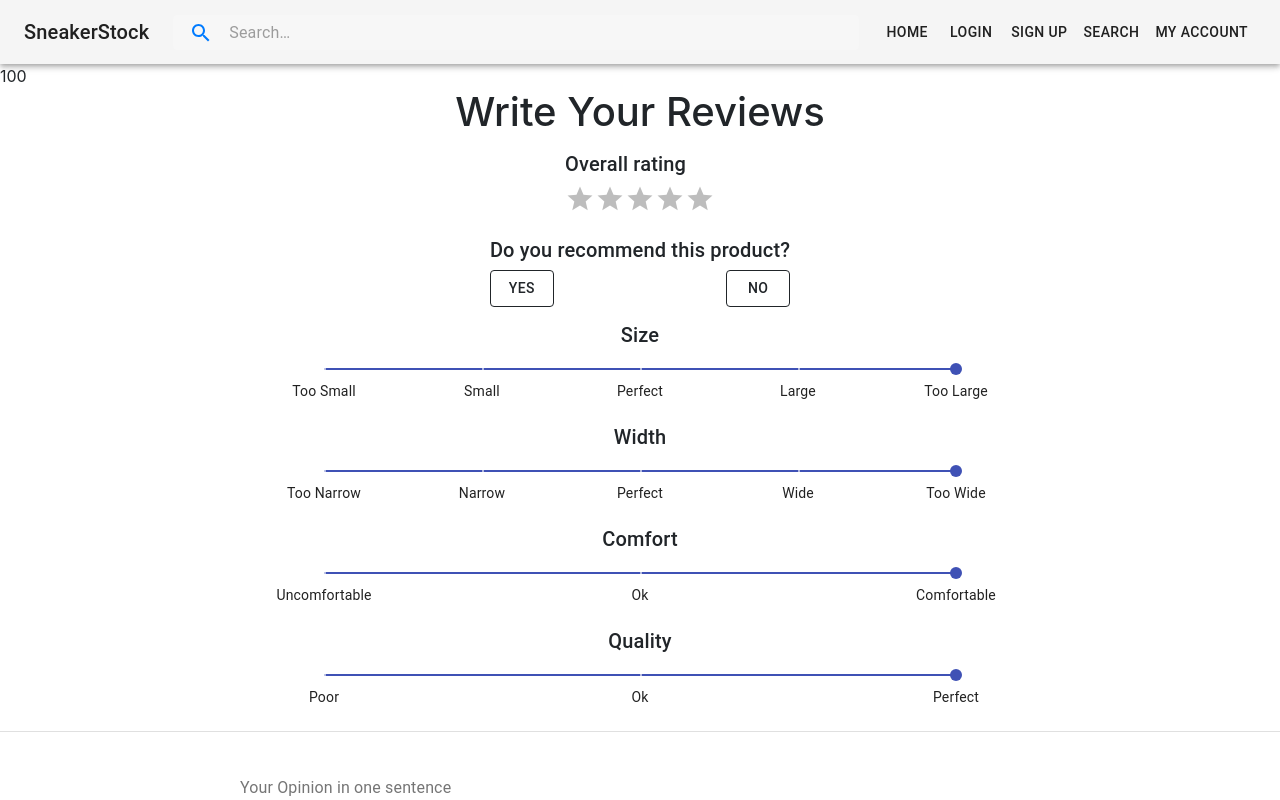
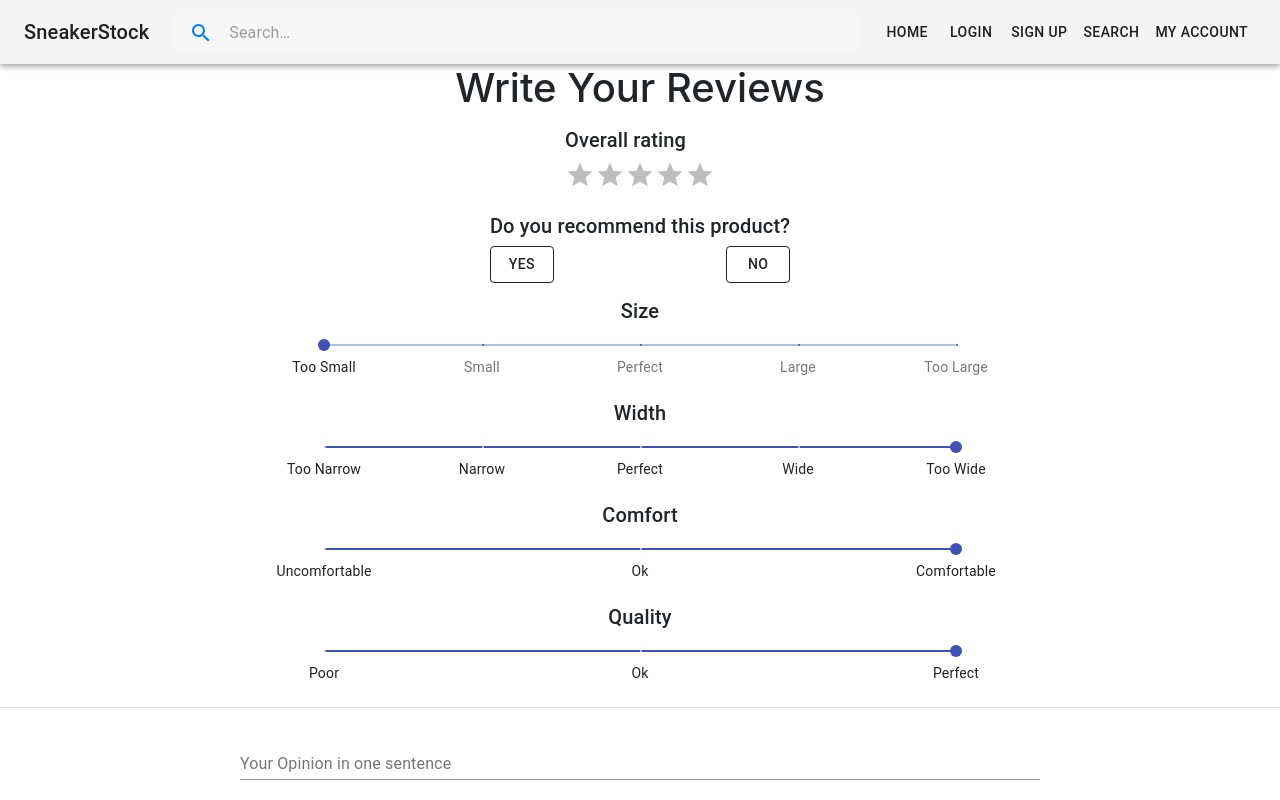
Before and after one commit to xkong93/wbdv-su19-Sneakers-project-react-client, a React (Create React App) app: page /add/1/1 in a window 1280 px wide. Shown: the top 800 px of the page. Built offline with nearby package versions, Linux system fonts and the light colour scheme.

Commit message:
Update AddingComponent.js

```diff
--- a/src/component/ReviewComponents/AddingComponent.js
+++ b/src/component/ReviewComponents/AddingComponent.js
@@ -65,22 +65,28 @@ export default function AddingComponent() {
     const reviewService= ReviewService.getInstance();
     const [values, setValues] = React.useState({
         overall:'',
-        size: 100,
+        size: 0,
         width: 100,
         comfort: 100,
         quality: 100,
         description: '',
-        isRecommend: false,
+        isRecommend: false
     });
 
+    // const [size, setSize] = React.useState(30);
+    //
+    // const handleChange1 = (event, newValue) => {
+    //     setSize(newValue);
+    // };
+
     const handleChange = prop => event => {
-        setValues({ ...values, [prop]: event.target.value });
+        setValues(values[prop].setValue( event.target.value))
     };
 
-    const notRecommend = () =>
-        setValues({...values, isRecommend: false})
-    const Recommend =() =>
-        setValues({...values, isRecommend: true})
+    const notRecommend = () =>{
+        setValues({...values, isRecommend: false})}
+    const Recommend =() =>{
+        setValues({...values, isRecommend: true})}
 
 
     function createReview (review, pid, uid) {
@@ -89,11 +95,11 @@ export default function AddingComponent() {
 
 
     const marks = [
-        {value: 0, label: 'Too Small',},
-        {value: 25, label: 'Small',},
-        {value: 50, label: 'Perfect',},
-        {value: 75, label: 'Large',},
-        {value: 100, label: 'Too Large',},
+        {value: 1, label: 'Too Small',},
+        {value: 2, label: 'Small',},
+        {value: 3, label: 'Perfect',},
+        {value: 4, label: 'Large',},
+        {value: 5, label: 'Too Large',},
     ];
     const marks1 = [
         {value: 0, label: 'Too Narrow',},
@@ -119,7 +125,7 @@ export default function AddingComponent() {
 
     return (
         <div>
-            {values.size}
+            {/*{console.log(values.size)}*/}
             <div className={classes.title}><h1>Write Your Reviews</h1></div>
             <Box className={classes.element}>
                 <Box component="fieldset" borderColor="transparent" >
@@ -136,10 +142,10 @@ export default function AddingComponent() {
                     <Typography><h5>Do you recommend this product?</h5></Typography>
                         <Box display="flex" bgcolor="background.paper">
                             <Box flexGrow={1}>
-                                <Button onClick={()=>Recommend} variant="outlined" color="inherit">Yes</Button>
+                                <Button onClick={()=>Recommend()} variant="outlined" color="inherit">Yes</Button>
                             </Box>
                             <Box >
-                                <Button onClick={()=>notRecommend} variant="outlined" color="inherit">No</Button>
+                                <Button onClick={()=>notRecommend()} variant="outlined" color="inherit">No</Button>
                             </Box>
                         </Box>
                     </Box>
@@ -155,11 +161,13 @@ export default function AddingComponent() {
                     // valueLabelFormat={valueLabelFormat}
                     getAriaValueText={valuetext}
                     aria-labelledby="discrete-slider-restrict"
-                    step={5}
+                    step={1}
                     valueLabelDisplay="auto"
                     marks={marks}
-                    defaultValue={values.size}
+                    value={values.size}
                     onChange={handleChange('size')}
+                    max={5}
+                    min={1}
                 />
                 </Box>
             </Box>
```
